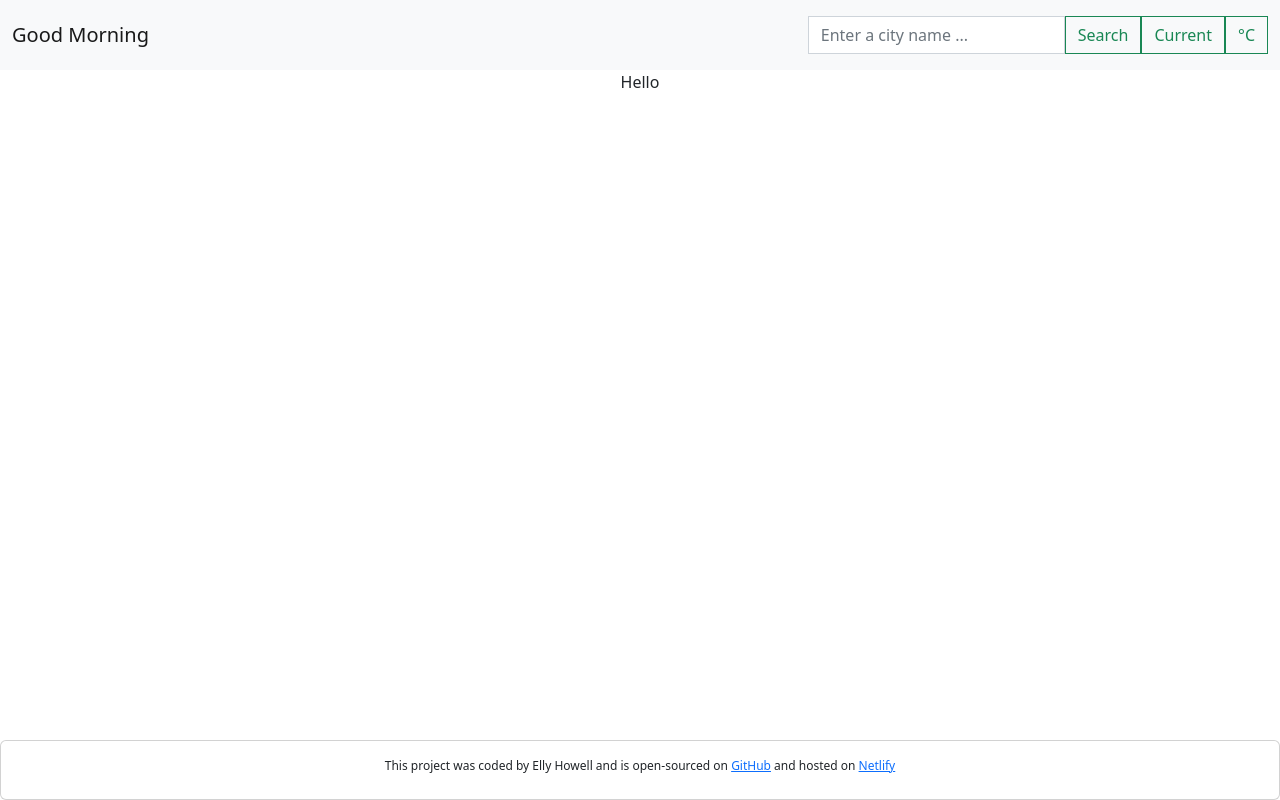
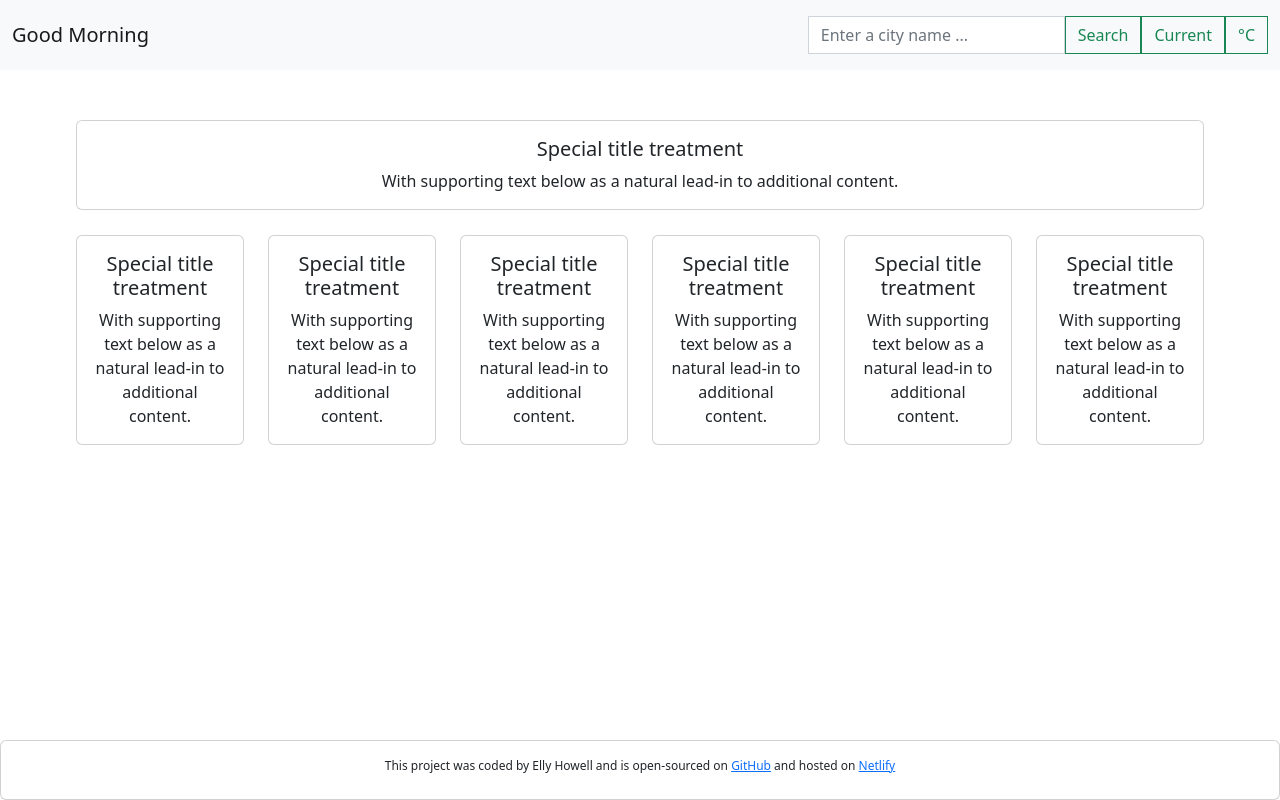
Before and after one commit to EllyHowell/weather-app-react, a React (Create React App) app: page / in a window 1280 px wide. Built offline with nearby package versions, Linux system fonts and the light colour scheme.

Commit message:
Add containers for future forecast

```diff
--- a/src/App.js
+++ b/src/App.js
@@ -4,11 +4,14 @@ import "./elements/styles/HeaderFooter.css";
 import Header from "./elements/Header";
 import Footer from "./elements/Footer";
 
+import "./elements/styles/Day.css";
+import DayZero from "./elements/DayZero";
+
 function App() {
   return (
     <div className="App">
       <Header />
-      Hello
+      <DayZero />
       <Footer />
     </div>
   );
--- /dev/null
+++ b/src/elements/DayZero.js
@@ -0,0 +1,91 @@
+import Card from "react-bootstrap/Card";
+import ListGroup from "react-bootstrap/ListGroup";
+
+export default function DayZero() {
+  return (
+    <div id="main">
+      <div class="row">
+        <div class="col-sm">
+          <div class="card">
+            <div class="card-body">
+              <h5 class="card-title">Special title treatment</h5>
+              <p class="card-text">
+                With supporting text below as a natural lead-in to additional
+                content.
+              </p>
+            </div>
+          </div>
+        </div>
+      </div>
+
+      <div class="row">
+        <div class="col-sm-2">
+          <div class="card">
+            <div class="card-body">
+              <h5 class="card-title">Special title treatment</h5>
+              <p class="card-text">
+                With supporting text below as a natural lead-in to additional
+                content.
+              </p>
+            </div>
+          </div>
+        </div>
+        <div class="col-sm-2">
+          <div class="card">
+            <div class="card-body">
+              <h5 class="card-title">Special title treatment</h5>
+              <p class="card-text">
+                With supporting text below as a natural lead-in to additional
+                content.
+              </p>
+            </div>
+          </div>
+        </div>
+        <div class="col-sm-2">
+          <div class="card">
+            <div class="card-body">
+              <h5 class="card-title">Special title treatment</h5>
+              <p class="card-text">
+                With supporting text below as a natural lead-in to additional
+                content.
+              </p>
+            </div>
+          </div>
+        </div>
+        <div class="col-sm-2">
+          <div class="card">
+            <div class="card-body">
+              <h5 class="card-title">Special title treatment</h5>
+              <p class="card-text">
+                With supporting text below as a natural lead-in to additional
+                content.
+              </p>
+            </div>
+          </div>
+        </div>
+        <div class="col-sm-2">
+          <div class="card">
+            <div class="card-body">
+              <h5 class="card-title">Special title treatment</h5>
+              <p class="card-text">
+                With supporting text below as a natural lead-in to additional
+                content.
+              </p>
+            </div>
+          </div>
+        </div>
+        <div class="col-sm-2">
+          <div class="card">
+            <div class="card-body">
+              <h5 class="card-title">Special title treatment</h5>
+              <p class="card-text">
+                With supporting text below as a natural lead-in to additional
+                content.
+              </p>
+            </div>
+          </div>
+        </div>
+      </div>
+    </div>
+  );
+}
--- /dev/null
+++ b/src/elements/styles/Day.css
@@ -0,0 +1,8 @@
+#main {
+  margin: 50px auto;
+  width: 90vw;
+}
+
+.row {
+  margin: 25px auto;
+}
```
